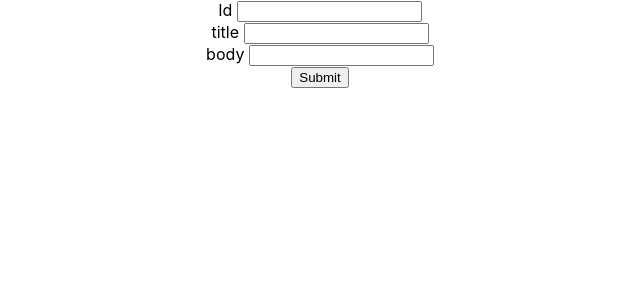
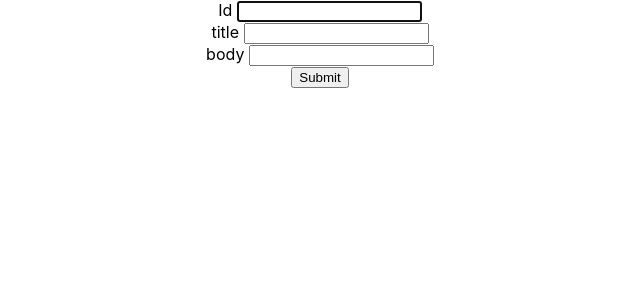
Before and after one commit to Damascustogah007/React, a React (Create React App) app in the folder hello-world/: page / in a window 1280 px wide. Shown: the top 300 px of the page, without its empty margins (320-960 px from the left). Built offline with nearby package versions, Linux system fonts and the light colour scheme.

Commit message:
addition change to Post_http

```diff
--- a/hello-world/src/Components/React_HTTP/Post_http.js
+++ b/hello-world/src/Components/React_HTTP/Post_http.js
@@ -4,12 +4,17 @@ import axios from "axios";
 class Post_http extends Component {
   constructor(props) {
     super(props);
+    this.inputRef = React.createRef();
 
     this.state = {
       userId: "",
       title: "",
       body: "",
     };
+  }
+
+  componentDidMount() {
+    this.inputRef.current.focus();
   }
 
   changeHandler = (event) => {
@@ -41,6 +46,7 @@ class Post_http extends Component {
               name="userId"
               value={userId}
               onChange={this.changeHandler}
+              ref={this.inputRef}
             />
           </div>
 
```
